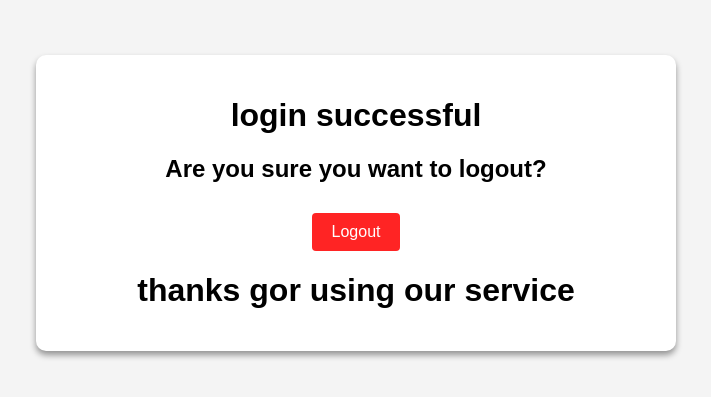
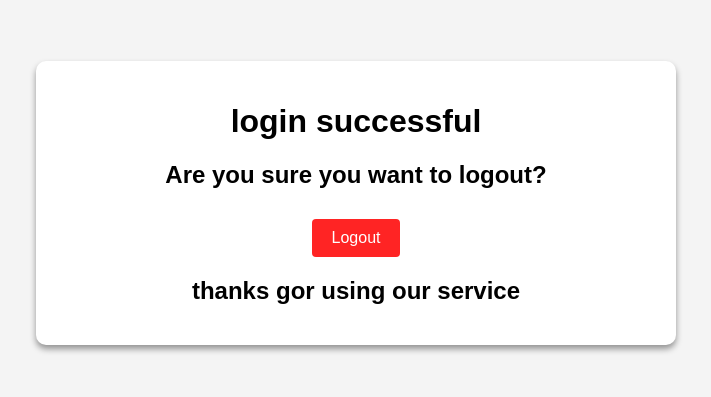
Before and after one commit to MRAN-XYZ/login-dum, a plain HTML site: page logout/logout.html in a window 1280 px wide. Shown: the part 205-602 px from the top of the page, without its empty margins (284-995 px from the left). Drawn offline with Linux system fonts and the light colour scheme.

Commit message:
Update logout.html

```diff
--- a/logout/logout.html
+++ b/logout/logout.html
@@ -14,7 +14,7 @@
     <h1>login successful</h1>
     <h2>Are you sure you want to logout?</h1>
     <button class="logout-btn" onclick="logout()">Logout</button>
-    <h1>thanks gor using our service</h1>
+    <h2>thanks gor using our service</h2>
   </div>
 
   <!-- Include file JavaScript -->
```
